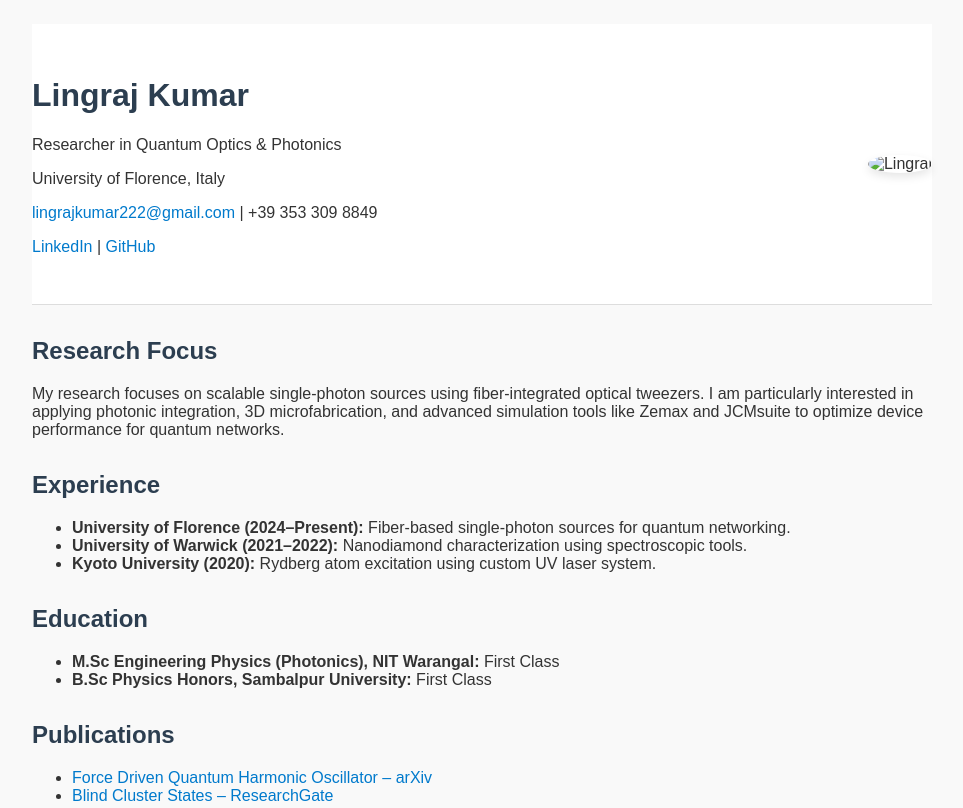
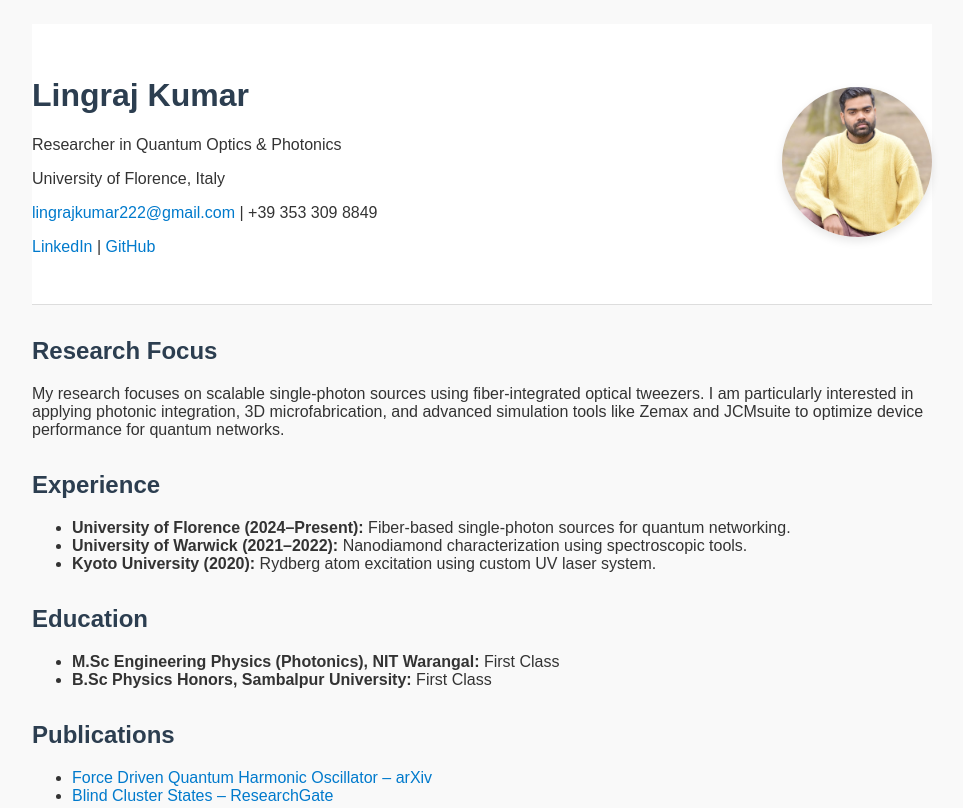
Before and after one commit to lingraj2025/lingrajkumar.io, a plain HTML site: page index.html in a window 1280 px wide. Shown: the top 808 px of the page, without its empty margins (158-1121 px from the left). Drawn offline with Linux system fonts and the light colour scheme.

Commit message:
Update index.html

```diff
--- a/index.html
+++ b/index.html
@@ -16,7 +16,7 @@
         <p><a href="#">LinkedIn</a> | <a href="#">GitHub</a></p>
       </div>
       <div class="header-photo">
-        <img src="images/lingu.jpeg" alt="Lingraj ">
+        <img src="lingu.jpeg" alt="Lingraj ">
       </div>
     </div>
   </header>
```
